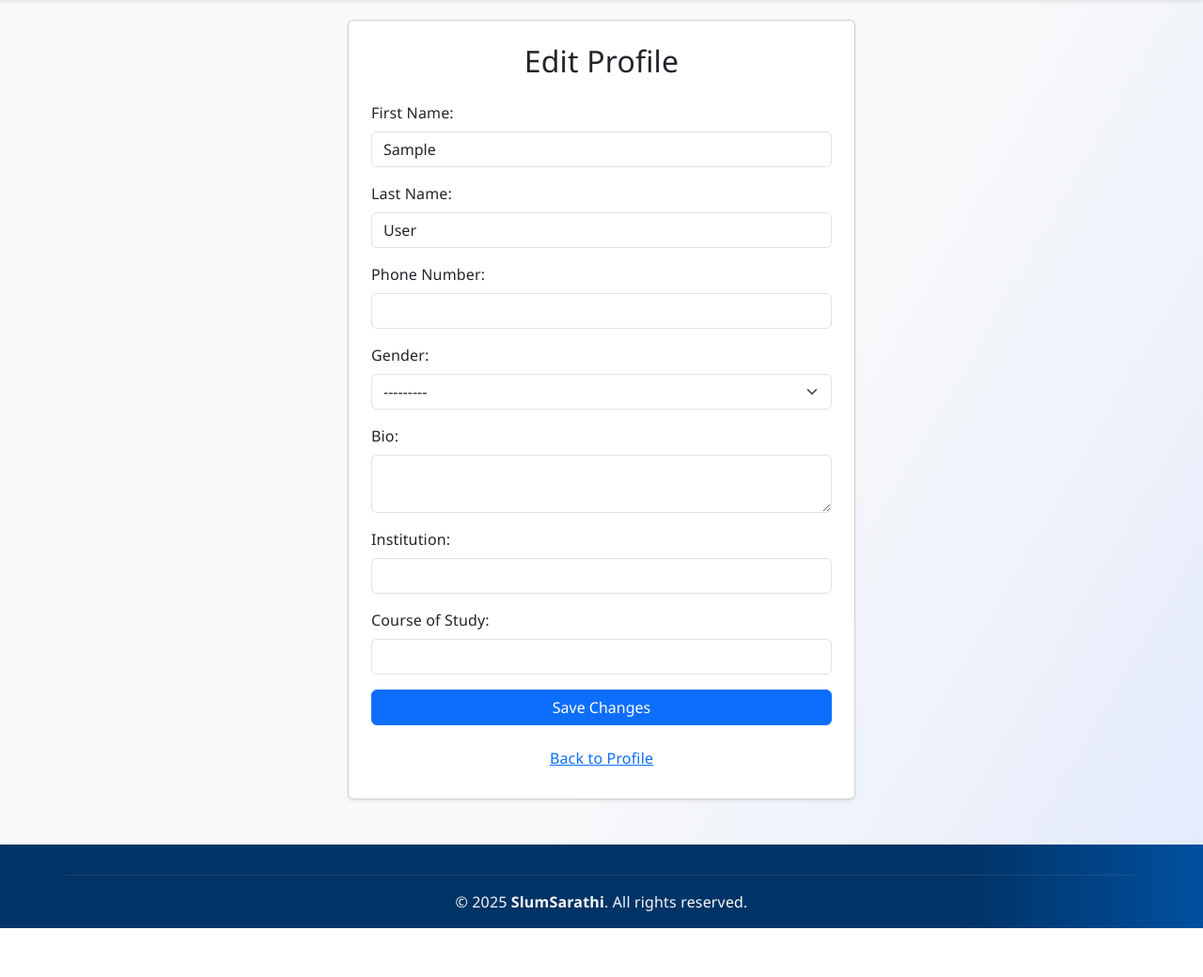
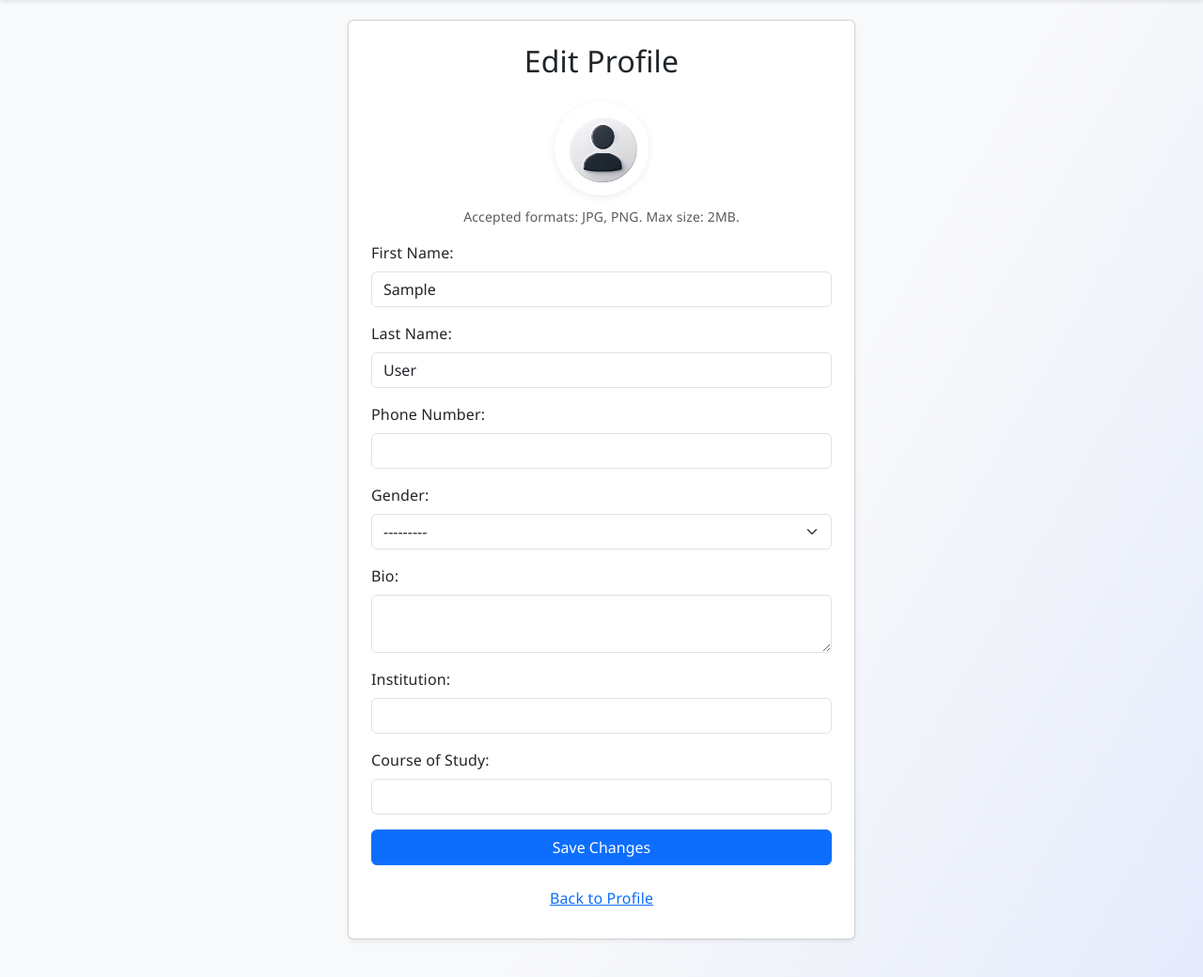
Before and after one commit to prasannadhami14/SlumSarathi, a Django app: page /accounts/edit/1/ in a window 1280 px wide. Shown: the part 108-1148 px from the top of the page at 94% size. Before the commit the page ends 1096 px from the top, so only its background shows below. Run offline with Django 5.2, Linux system fonts and the light colour scheme; the visitor is signed in with stand-in values (Sample User, id 1); data comes from the database, SQL or seed files in the repository; some libraries are stand-ins or nearby versions.

Commit message:
add profile image section

```diff
--- a/templates/accounts/edit_profile.html
+++ b/templates/accounts/edit_profile.html
@@ -1,5 +1,6 @@
 <!-- filepath: c:\dev\django_project\slumSarathi\templates\accounts\edit_profile.html -->
 {% extends "base.html" %}
+{% load static %}
 {% block title %}Edit Profile{% endblock %}
 {% block content %}
 <div class="d-flex justify-content-center align-items-center" style="min-height: 70vh;">
@@ -11,8 +12,22 @@
           <div class="alert alert-success">{{ message }}</div>
         {% endfor %}
       {% endif %}
-      <form method="post">
+      <form method="post" enctype="multipart/form-data">
         {% csrf_token %}
+        <div class="mb-3 d-flex flex-column align-items-center justify-content-center">
+          <label for="avatar" style="cursor:pointer; position:relative;">
+            {% if profile.avatar %}
+              <img id="avatarPreview" src="{{ profile.avatar.url }}" alt="Profile Picture" class="rounded-circle mb-2" style="width: 100px; height: 100px; object-fit: cover; box-shadow: 0 2px 8px rgba(0,0,0,0.08);">
+            {% else %}
+              <img id="avatarPreview" src="{% static 'img/profile.jpeg' %}" alt="Default Profile" class="rounded-circle mb-2" style="width: 100px; height: 100px; object-fit: cover; box-shadow: 0 2px 8px rgba(0,0,0,0.08);">
+            {% endif %}
+            <span style="position:absolute; bottom:10px; right:10px; background:#fff; border-radius:50%; padding:4px;">
+              <i class="bi bi-camera" style="font-size:1.2rem; color:#333;"></i>
+            </span>
+            <input type="file" name="avatar" id="avatar" accept="image/*" class="d-none">
+          </label>
+          <small class="form-text text-muted d-block text-start">Accepted formats: JPG, PNG. Max size: 2MB.</small>
+        </div>
         <div class="mb-3">
           <label class="form-label">First Name:</label>
           <input type="text" name="first_name" value="{{ user_obj.first_name }}" class="form-control">
```
